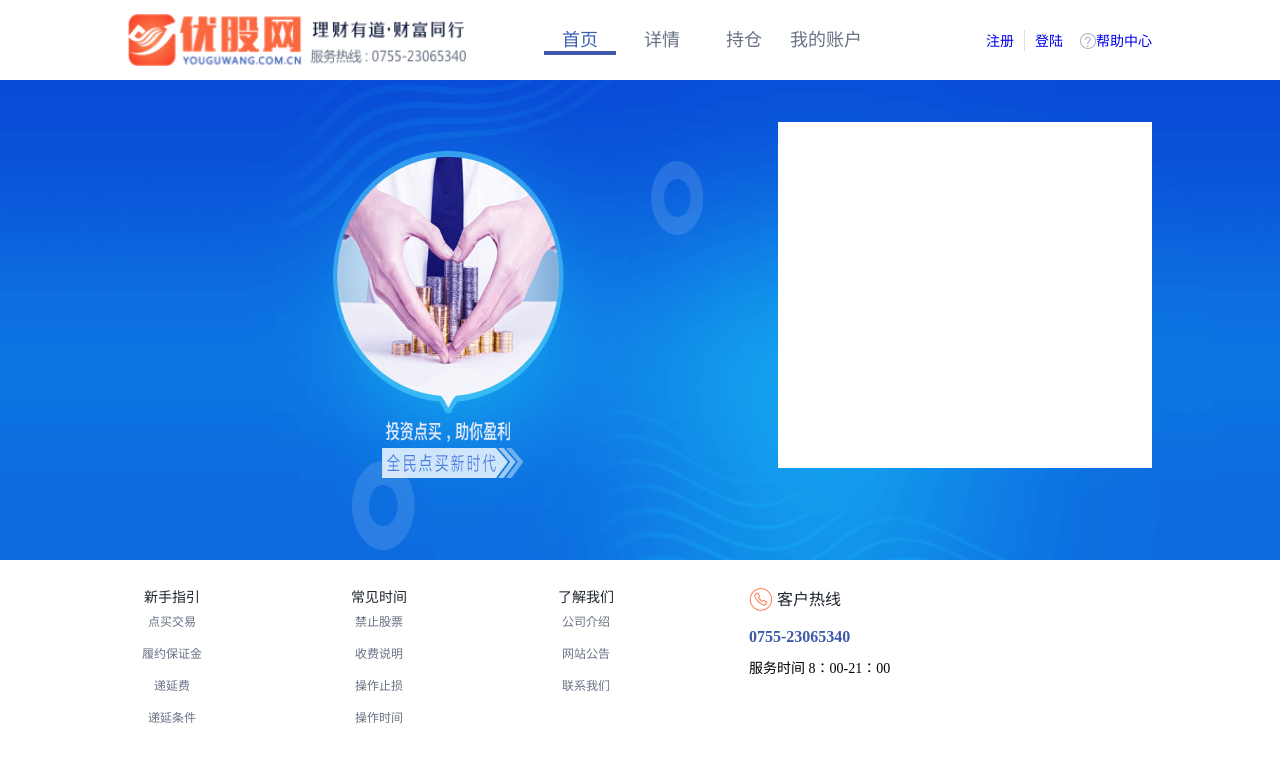
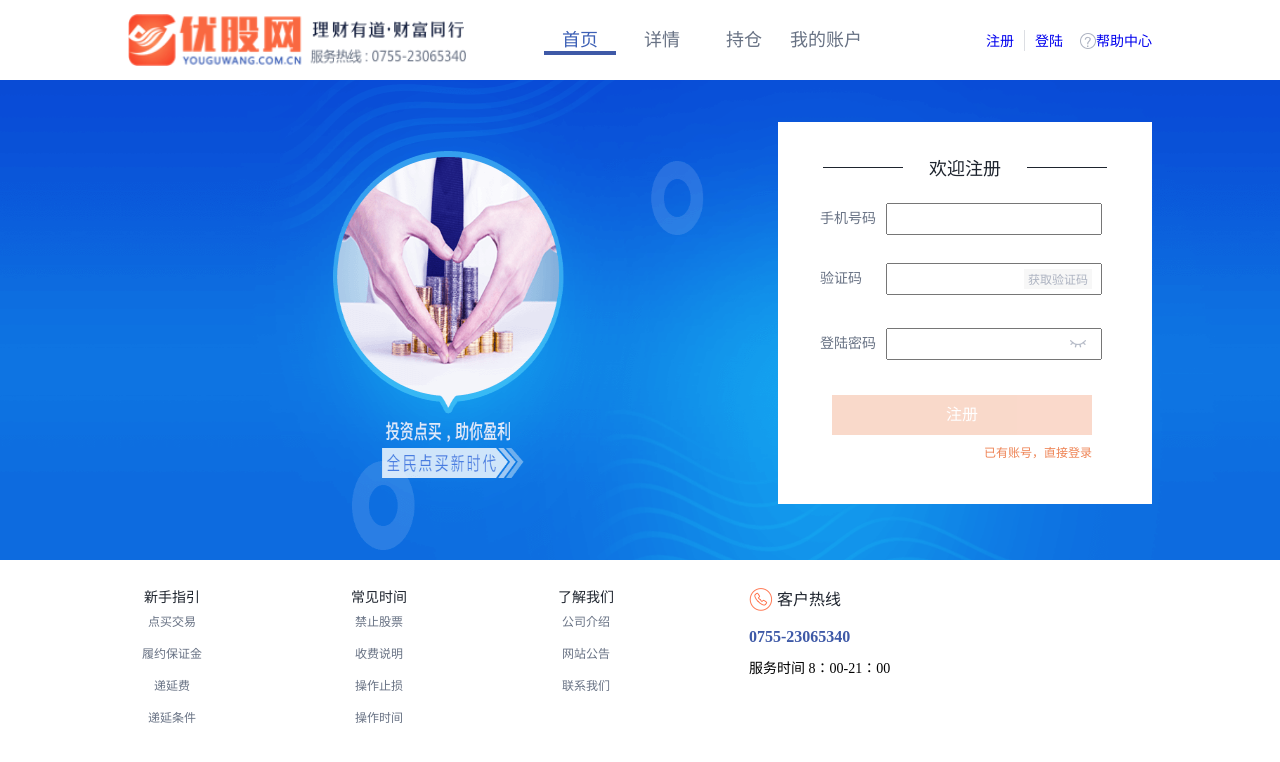
Before and after one commit to liaoruowenlan/vue-stock, a Vue app: page /#/register in a window 1280 px wide. Shown: the top 762 px of the page. Built offline with nearby package versions, Linux system fonts and the light colour scheme.

Commit message:
注册与登陆界面。

```diff
--- a/src/App.vue
+++ b/src/App.vue
@@ -1,13 +1,15 @@
 <template>
+
     <div id="app">
+
         <top-header></top-header>
-
-
         <transition name="fade" mode="out-in">
             <router-view/>
         </transition>
         <footer-nav></footer-nav>
+
     </div>
+
 </template>
 <script>
 
@@ -24,5 +26,10 @@
 </script>
 
 <style>
-
+    .fade-enter-active, .fade-leave-active {
+        transition: opacity .3s
+    }
+    .fade-enter, .fade-leave-to /* .fade-leave-active in below version 2.1.8 */ {
+        opacity: 0
+    }
 </style>
--- a/src/components/login.vue
+++ b/src/components/login.vue
@@ -10,10 +10,12 @@
 				<div class="phone">
 					<p>手机号码</p>
 					<input type="text" />
+					<div>*请输入11位数字</div>
 				</div>
 				<div class="passworld">
 					<p>登陆密码</p>
 					<input type="password" />
+					<div>*账号或密码错误，请仔细核对</div>
 				</div>
 				<input type="button" value="登陆" class="login-btn" v-on:click="doThis()" />
 				<div class="login-operation">
@@ -27,11 +29,11 @@
 			</div>
 		</div>
 
-		<ul>
-			<li v-for="item in recommendList">
-				{{ item.name }}
-			</li>
-		</ul>
+		<!--<ul>-->
+			<!--<li v-for="item in recommendList">-->
+				<!--{{ item.name }}-->
+			<!--</li>-->
+		<!--</ul>-->
 	</section>
 </template>
 
@@ -80,10 +82,19 @@ section>div {
 	margin-top: 42px;
 	position: relative;
 }
+.phone,.passworld{
+	position: relative;
+}
+.phone>div,.passworld>div{
+	position: absolute;
+	bottom: -21px;
+	color: #e26042;
+	font-size: 12px;
+	left: 110px;
+}
 .phone{
 	margin-top: 28px;
 	margin-bottom: 37px;
-	height: 32px;
 }
 .phone p,.passworld p{
 	margin-left: 42px;
@@ -95,7 +106,7 @@ section>div {
 }
 .phone input,.passworld input {
 	width: 212px;
-	height: 32px
+	height: 28px
 }
 	.login-title{
 		text-align: center;
--- a/src/components/register.vue
+++ b/src/components/register.vue
@@ -2,7 +2,32 @@
 	<section>
 		<div>
 			<div class="login-div">
-
+				<div class="login-title">
+					<div class="login-title-left"></div>
+					<p>欢迎注册</p>
+					<div class="login-title-right"></div>
+				</div>
+				<div class="phone">
+					<p>手机号码</p>
+					<input type="text" />
+				</div>
+				<div class="AuCode">
+					<p class="mr24">验证码</p>
+					<input type="text" />
+					<button>获取验证码</button>
+				</div>
+				<div class="passworld">
+					<p>登陆密码</p>
+					<input type="password" />
+					<img src="../assets/img/dl-yincang@2x.png"/>
+				</div>
+				<input type="button" value="注册" class="login-btn"  />
+				<div class="login-operation">
+					<a href="#"></a>
+					<a href="#/login">
+						已有账号，直接登录
+					</a>
+				</div>
 			</div>
 		</div>
 	</section>
@@ -23,12 +48,117 @@
 		width: 1024px;
 		margin: 0 auto;
 	}
+	.passworld img{
+		width: 16px;
+		height: 7.5px;
+		position: absolute;
+		right: 66px;
+		top: 12px;
+	}
+	.passworld img:hover{
+		cursor: pointer;
+	}
 	.login-div {
 		width: 374px;
-		height: 346px;
+		height: 382px;
 		background: #fff;
 		float: right;
 		margin-top: 42px;
+		position: relative;
+	}
+	.login-title{
+		text-align: center;
+		font-size: 18px;
+		color: #1e242e;
+	}
+	.login-title>div{
+		position: absolute;
+		top: 45px;
+		height: 1px;
+		width: 80px;
+		background: #1e242e;
+	}
+	.login-title-left{
+		left: 45px;
+	}
+	.login-title-right{
+		right: 45px;
+	}
+	.login-title p{
+		margin-top: 32px;
+	}
+	.login-btn{
+		width: 260px;
+		height: 40px;
+		text-align: center;
+		line-height: 40px;
+		font-size: 16px;
+		color: #fff;
+		background:#ee8354 ;
+		border: 0;
+		margin-left: 54px;
+		margin-top: 35px;
+		opacity: .3;
+	}
+	.phone,.passworld,.AuCode{
+		position: relative;
+	}
+	.phone>div,.passworld>div,AuCode>div{
+		position: absolute;
+		bottom: -21px;
+		color: #e26042;
+		font-size: 12px;
+		left: 110px;
+	}
+	.phone{
+		margin-top: 23px;
+		margin-bottom: 28px;
+	}
+	.mr24{
+		margin-right: 24px !important;
 	}
 
+	.phone p,.passworld p,.AuCode p{
+		margin-left: 42px;
+		font-size: 14px;
+		color: #687284;
+		float: left;
+		margin-right: 10px;
+		line-height: 32px;
+	}
+	.AuCode{
+		margin-bottom: 33px;
+	}
+	.phone input,.passworld input,.AuCode input{
+		width: 212px;
+		height: 28px
+	}
+	button{
+		width: 68px;
+		height: 20px;
+		color: #adb3c1;
+		font-size: 12px;
+		text-align: center;
+		background:#f7f7f7 ;
+		border: 0;
+		position: absolute;
+		right: 60px;
+		top: 6px;
+	}
+	.login-operation{
+		width: 260px;
+		margin-left: 54px;
+		margin-top: 8px;
+	}
+	.login-operation>a:first-child{
+		font-size: 12px;
+		color: #3db3c1;
+		text-decoration: underline;
+		float: left;
+	}
+	.login-operation>a:last-child{
+		font-size: 12px;
+		color: #ee8354;
+		float: right;
+	}
 </style>
```
Also changed, not shown: src/assets/img/dl-yincang@2x.png (added).
